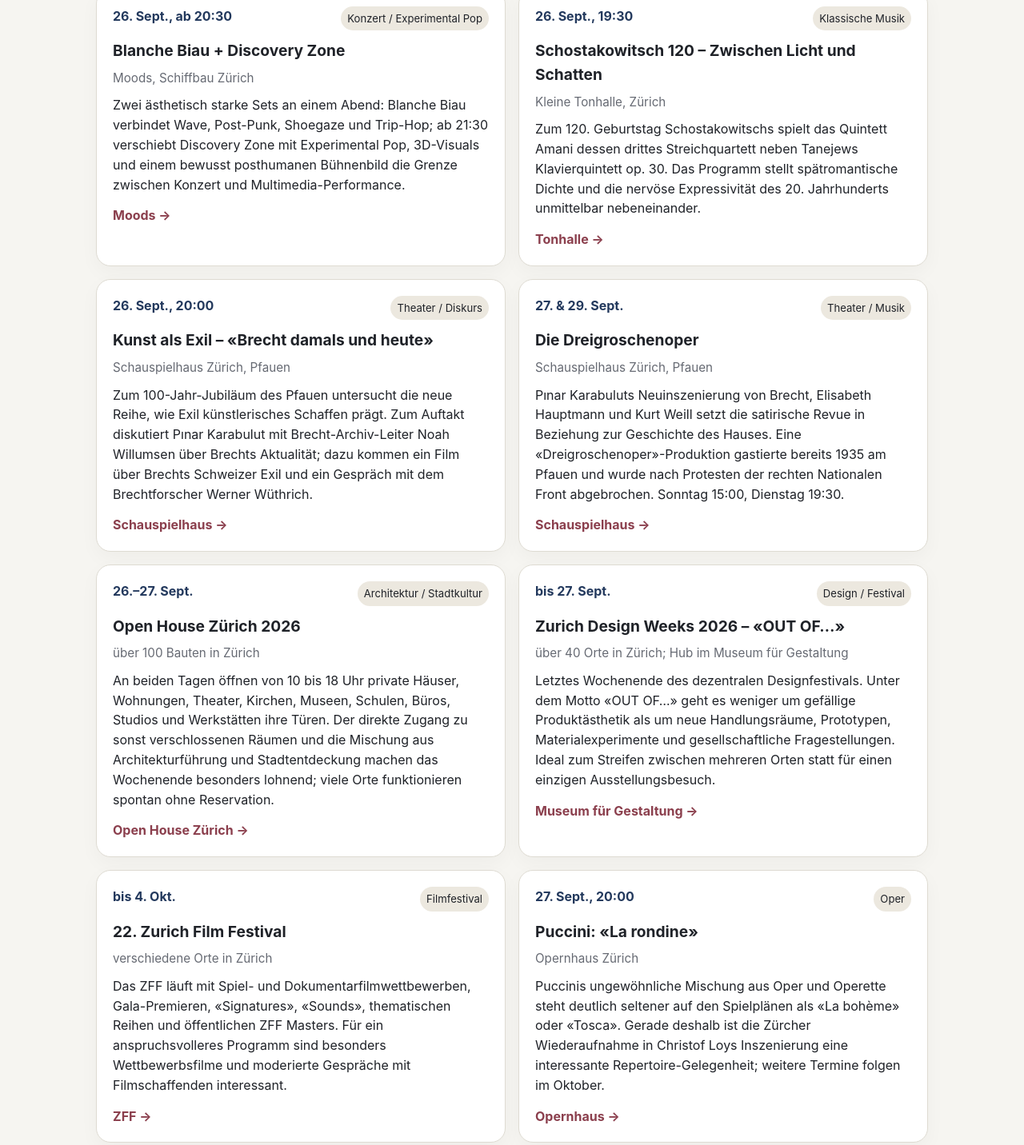
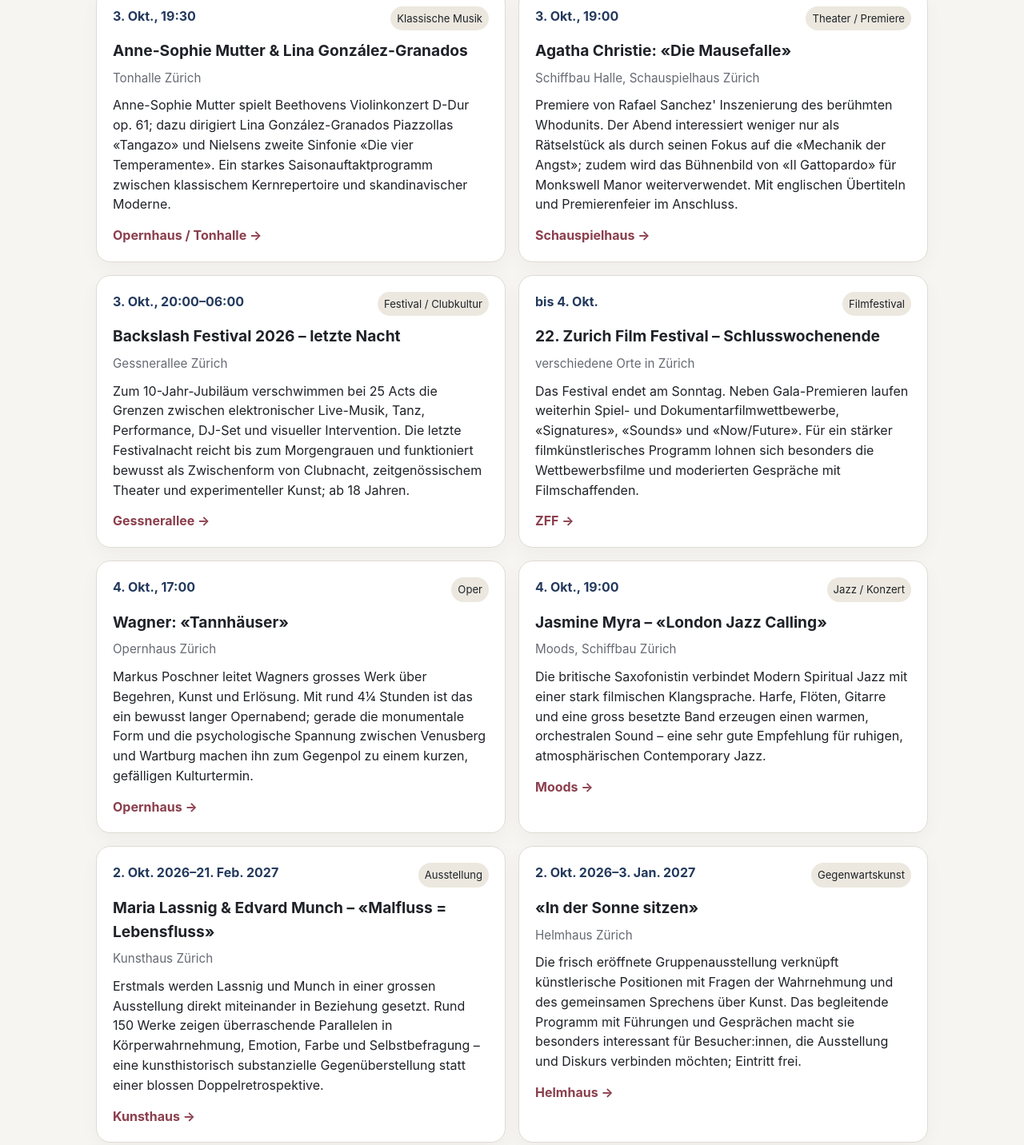
Before and after one commit to Jacky222334/GCLS-CAT1, a plain HTML site: page zurich-kultur/index.html in a window 1280 px wide. Shown: the part 441-1873 px from the top of the page at 80% size. Drawn offline with Linux system fonts and the light colour scheme.

Commit message:
Aktualisiere Zürich Kultur auf Stand 3. Oktober 2026

```diff
--- a/zurich-kultur/index.html
+++ b/zurich-kultur/index.html
@@ -26,40 +26,28 @@
       <h1>Zürich Kultur</h1>
       <p class="lead">Eine kompakte, kuratierte Auswahl für Erwachsene: Konzerte, klassische Musik, Theater, Ausstellungen, Festivals und ungewöhnliche Kulturformate in Zürich und naher Umgebung.</p>
       <div class="meta">
-        <span class="pill">Stand: 26. September 2026</span>
+        <span class="pill">Stand: 3. Oktober 2026</span>
         <span class="pill">Zürich + nahe Umgebung</span>
         <span class="pill">kuratiert statt vollständig</span>
       </div>
     </section>
-
     <section class="section">
       <h2>Jetzt besonders interessant</h2>
       <div class="grid">
-        <article class="card"><div class="topline"><span class="date">26. Sept., ab 20:30</span><span class="cat">Konzert / Experimental Pop</span></div><h3>Blanche Biau + Discovery Zone</h3><div class="place">Moods, Schiffbau Zürich</div><p class="why">Zwei ästhetisch starke Sets an einem Abend: Blanche Biau verbindet Wave, Post-Punk, Shoegaze und Trip-Hop; ab 21:30 verschiebt Discovery Zone mit Experimental Pop, 3D-Visuals und einem bewusst posthumanen Bühnenbild die Grenze zwischen Konzert und Multimedia-Performance.</p><a class="link" href="https://www.moods.ch/programm/blanche-biau-2026-09-26" target="_blank" rel="noopener">Moods →</a></article>
-
-        <article class="card"><div class="topline"><span class="date">26. Sept., 19:30</span><span class="cat">Klassische Musik</span></div><h3>Schostakowitsch 120 – Zwischen Licht und Schatten</h3><div class="place">Kleine Tonhalle, Zürich</div><p class="why">Zum 120. Geburtstag Schostakowitschs spielt das Quintett Amani dessen drittes Streichquartett neben Tanejews Klavierquintett op. 30. Das Programm stellt spätromantische Dichte und die nervöse Expressivität des 20. Jahrhunderts unmittelbar nebeneinander.</p><a class="link" href="https://tonhalle-orchester.ch/konzerte/kalender/schostakowitsch-120-zwischen-licht-und-schatten-2063626/tz/" target="_blank" rel="noopener">Tonhalle →</a></article>
-
-        <article class="card"><div class="topline"><span class="date">26. Sept., 20:00</span><span class="cat">Theater / Diskurs</span></div><h3>Kunst als Exil – «Brecht damals und heute»</h3><div class="place">Schauspielhaus Zürich, Pfauen</div><p class="why">Zum 100-Jahr-Jubiläum des Pfauen untersucht die neue Reihe, wie Exil künstlerisches Schaffen prägt. Zum Auftakt diskutiert Pınar Karabulut mit Brecht-Archiv-Leiter Noah Willumsen über Brechts Aktualität; dazu kommen ein Film über Brechts Schweizer Exil und ein Gespräch mit dem Brechtforscher Werner Wüthrich.</p><a class="link" href="https://www.schauspielhaus.ch/de/spielplan/38402/kunst-als-exil" target="_blank" rel="noopener">Schauspielhaus →</a></article>
-
-        <article class="card"><div class="topline"><span class="date">27. &amp; 29. Sept.</span><span class="cat">Theater / Musik</span></div><h3>Die Dreigroschenoper</h3><div class="place">Schauspielhaus Zürich, Pfauen</div><p class="why">Pınar Karabuluts Neuinszenierung von Brecht, Elisabeth Hauptmann und Kurt Weill setzt die satirische Revue in Beziehung zur Geschichte des Hauses. Eine «Dreigroschenoper»-Produktion gastierte bereits 1935 am Pfauen und wurde nach Protesten der rechten Nationalen Front abgebrochen. Sonntag 15:00, Dienstag 19:30.</p><a class="link" href="https://www.schauspielhaus.ch/de/spielplan/38184/die-dreigroschen-oper" target="_blank" rel="noopener">Schauspielhaus →</a></article>
-
-        <article class="card"><div class="topline"><span class="date">26.–27. Sept.</span><span class="cat">Architektur / Stadtkultur</span></div><h3>Open House Zürich 2026</h3><div class="place">über 100 Bauten in Zürich</div><p class="why">An beiden Tagen öffnen von 10 bis 18 Uhr private Häuser, Wohnungen, Theater, Kirchen, Museen, Schulen, Büros, Studios und Werkstätten ihre Türen. Der direkte Zugang zu sonst verschlossenen Räumen und die Mischung aus Architekturführung und Stadtentdeckung machen das Wochenende besonders lohnend; viele Orte funktionieren spontan ohne Reservation.</p><a class="link" href="https://openhouse-zuerich.org/" target="_blank" rel="noopener">Open House Zürich →</a></article>
-
-        <article class="card"><div class="topline"><span class="date">bis 27. Sept.</span><span class="cat">Design / Festival</span></div><h3>Zurich Design Weeks 2026 – «OUT OF…»</h3><div class="place">über 40 Orte in Zürich; Hub im Museum für Gestaltung</div><p class="why">Letztes Wochenende des dezentralen Designfestivals. Unter dem Motto «OUT OF…» geht es weniger um gefällige Produktästhetik als um neue Handlungsräume, Prototypen, Materialexperimente und gesellschaftliche Fragestellungen. Ideal zum Streifen zwischen mehreren Orten statt für einen einzigen Ausstellungsbesuch.</p><a class="link" href="https://museum-gestaltung.ch/de/ausstellung/zurich-design-weeks-0" target="_blank" rel="noopener">Museum für Gestaltung →</a></article>
-
-        <article class="card"><div class="topline"><span class="date">bis 4. Okt.</span><span class="cat">Filmfestival</span></div><h3>22. Zurich Film Festival</h3><div class="place">verschiedene Orte in Zürich</div><p class="why">Das ZFF läuft mit Spiel- und Dokumentarfilmwettbewerben, Gala-Premieren, «Signatures», «Sounds», thematischen Reihen und öffentlichen ZFF Masters. Für ein anspruchsvolleres Programm sind besonders Wettbewerbsfilme und moderierte Gespräche mit Filmschaffenden interessant.</p><a class="link" href="https://zff.com/de/programm-tickets/zff-auf-einen-blick" target="_blank" rel="noopener">ZFF →</a></article>
-
-        <article class="card"><div class="topline"><span class="date">27. Sept., 20:00</span><span class="cat">Oper</span></div><h3>Puccini: «La rondine»</h3><div class="place">Opernhaus Zürich</div><p class="why">Puccinis ungewöhnliche Mischung aus Oper und Operette steht deutlich seltener auf den Spielplänen als «La bohème» oder «Tosca». Gerade deshalb ist die Zürcher Wiederaufnahme in Christof Loys Inszenierung eine interessante Repertoire-Gelegenheit; weitere Termine folgen im Oktober.</p><a class="link" href="https://www.opernhaus.ch/spielplan/kalendarium/la-rondine/" target="_blank" rel="noopener">Opernhaus →</a></article>
-
-        <article class="card"><div class="topline"><span class="date">26. Sept.–17. Jan. 2027</span><span class="cat">Gegenwartskunst / Klang</span></div><h3>Nicole L'Huillier – «Canción de Amor»</h3><div class="place">Migros Museum für Gegenwartskunst</div><p class="why">Die heute regulär eröffnete Ausstellung ist als interaktive Klangumgebung angelegt: L'Huilliers Installationen entfalten sich erst durch Berührung, Körper, Vibration und Beteiligung des Publikums. Heute um 15:00 findet ein öffentlicher Rundgang auf Englisch statt; der Museumseintritt ist generell frei.</p><a class="link" href="https://migrosmuseum.ch/ausstellungen/nicole-lhuillier" target="_blank" rel="noopener">Migros Museum →</a></article>
-
-        <article class="card"><div class="topline"><span class="date">bis 11. Okt.</span><span class="cat">Fotografie / Medienkunst</span></div><h3>Schattenwesen – Von der Geisterfotografie zu den Phantomen des Algorithmus</h3><div class="place">Fotomuseum Winterthur</div><p class="why">Die Ausstellung verfolgt «Geister» von der spiritistischen Fotografie des 19. Jahrhunderts bis zu KI-generierten Figuren, Glitches, Datensätzen und algorithmischen Bildsystemen. Eine ungewöhnlich stringente Verbindung von Bildgeschichte, Okkultismus, Psychologie und aktueller KI-Kultur.</p><a class="link" href="https://www.fotomuseum.ch/de/exhibitions-post/schattenwesen-von-der-geisterfotografie-zu-den-phantomen-des-algorithmus/" target="_blank" rel="noopener">Fotomuseum Winterthur →</a></article>
+        <article class="card"><div class="topline"><span class="date">3. Okt., 19:30</span><span class="cat">Klassische Musik</span></div><h3>Anne-Sophie Mutter &amp; Lina González-Granados</h3><div class="place">Tonhalle Zürich</div><p class="why">Anne-Sophie Mutter spielt Beethovens Violinkonzert D-Dur op. 61; dazu dirigiert Lina González-Granados Piazzollas «Tangazo» und Nielsens zweite Sinfonie «Die vier Temperamente». Ein starkes Saisonauftaktprogramm zwischen klassischem Kernrepertoire und skandinavischer Moderne.</p><a class="link" href="https://www.opernhaus.ch/spielplan/kalendarium/1-philharmonisches-konzert-1/2026-2027" target="_blank" rel="noopener">Opernhaus / Tonhalle →</a></article>
+        <article class="card"><div class="topline"><span class="date">3. Okt., 19:00</span><span class="cat">Theater / Premiere</span></div><h3>Agatha Christie: «Die Mausefalle»</h3><div class="place">Schiffbau Halle, Schauspielhaus Zürich</div><p class="why">Premiere von Rafael Sanchez' Inszenierung des berühmten Whodunits. Der Abend interessiert weniger nur als Rätselstück als durch seinen Fokus auf die «Mechanik der Angst»; zudem wird das Bühnenbild von «Il Gattopardo» für Monkswell Manor weiterverwendet. Mit englischen Übertiteln und Premierenfeier im Anschluss.</p><a class="link" href="https://www.schauspielhaus.ch/de/spielplan/38206/die-mausefalle" target="_blank" rel="noopener">Schauspielhaus →</a></article>
+        <article class="card"><div class="topline"><span class="date">3. Okt., 20:00–06:00</span><span class="cat">Festival / Clubkultur</span></div><h3>Backslash Festival 2026 – letzte Nacht</h3><div class="place">Gessnerallee Zürich</div><p class="why">Zum 10-Jahr-Jubiläum verschwimmen bei 25 Acts die Grenzen zwischen elektronischer Live-Musik, Tanz, Performance, DJ-Set und visueller Intervention. Die letzte Festivalnacht reicht bis zum Morgengrauen und funktioniert bewusst als Zwischenform von Clubnacht, zeitgenössischem Theater und experimenteller Kunst; ab 18 Jahren.</p><a class="link" href="https://gessnerallee.ch/veranstaltungen/backslash-festival-2026" target="_blank" rel="noopener">Gessnerallee →</a></article>
+        <article class="card"><div class="topline"><span class="date">bis 4. Okt.</span><span class="cat">Filmfestival</span></div><h3>22. Zurich Film Festival – Schlusswochenende</h3><div class="place">verschiedene Orte in Zürich</div><p class="why">Das Festival endet am Sonntag. Neben Gala-Premieren laufen weiterhin Spiel- und Dokumentarfilmwettbewerbe, «Signatures», «Sounds» und «Now/Future». Für ein stärker filmkünstlerisches Programm lohnen sich besonders die Wettbewerbsfilme und moderierten Gespräche mit Filmschaffenden.</p><a class="link" href="https://zff.com/de/programm-tickets/programm" target="_blank" rel="noopener">ZFF →</a></article>
+        <article class="card"><div class="topline"><span class="date">4. Okt., 17:00</span><span class="cat">Oper</span></div><h3>Wagner: «Tannhäuser»</h3><div class="place">Opernhaus Zürich</div><p class="why">Markus Poschner leitet Wagners grosses Werk über Begehren, Kunst und Erlösung. Mit rund 4¼ Stunden ist das ein bewusst langer Opernabend; gerade die monumentale Form und die psychologische Spannung zwischen Venusberg und Wartburg machen ihn zum Gegenpol zu einem kurzen, gefälligen Kulturtermin.</p><a class="link" href="https://www.opernhaus.ch/spielplan/kalendarium/tannhaeuser-1" target="_blank" rel="noopener">Opernhaus →</a></article>
+        <article class="card"><div class="topline"><span class="date">4. Okt., 19:00</span><span class="cat">Jazz / Konzert</span></div><h3>Jasmine Myra – «London Jazz Calling»</h3><div class="place">Moods, Schiffbau Zürich</div><p class="why">Die britische Saxofonistin verbindet Modern Spiritual Jazz mit einer stark filmischen Klangsprache. Harfe, Flöten, Gitarre und eine gross besetzte Band erzeugen einen warmen, orchestralen Sound – eine sehr gute Empfehlung für ruhigen, atmosphärischen Contemporary Jazz.</p><a class="link" href="https://moods.ch/programm/jasmine-myra-2026-10-04" target="_blank" rel="noopener">Moods →</a></article>
+        <article class="card"><div class="topline"><span class="date">2. Okt. 2026–21. Feb. 2027</span><span class="cat">Ausstellung</span></div><h3>Maria Lassnig &amp; Edvard Munch – «Malfluss = Lebensfluss»</h3><div class="place">Kunsthaus Zürich</div><p class="why">Erstmals werden Lassnig und Munch in einer grossen Ausstellung direkt miteinander in Beziehung gesetzt. Rund 150 Werke zeigen überraschende Parallelen in Körperwahrnehmung, Emotion, Farbe und Selbstbefragung – eine kunsthistorisch substanzielle Gegenüberstellung statt einer blossen Doppelretrospektive.</p><a class="link" href="https://www.kunsthaus.ch/besuch-planen/ausstellungen/maria-lassnig-und-edvard-munch/" target="_blank" rel="noopener">Kunsthaus →</a></article>
+        <article class="card"><div class="topline"><span class="date">2. Okt. 2026–3. Jan. 2027</span><span class="cat">Gegenwartskunst</span></div><h3>«In der Sonne sitzen»</h3><div class="place">Helmhaus Zürich</div><p class="why">Die frisch eröffnete Gruppenausstellung verknüpft künstlerische Positionen mit Fragen der Wahrnehmung und des gemeinsamen Sprechens über Kunst. Das begleitende Programm mit Führungen und Gesprächen macht sie besonders interessant für Besucher:innen, die Ausstellung und Diskurs verbinden möchten; Eintritt frei.</p><a class="link" href="https://helmhaus.org/de/" target="_blank" rel="noopener">Helmhaus →</a></article>
+        <article class="card"><div class="topline"><span class="date">bis 11. Okt.</span><span class="cat">Fotografie / Medienkunst</span></div><h3>Schattenwesen – Von der Geisterfotografie zu den Phantomen des Algorithmus</h3><div class="place">Fotomuseum Winterthur</div><p class="why">Historische Geisterfotografie trifft auf KI-generierte Figuren, Glitches, Datensätze und algorithmische Bildwelten. Die Ausstellung untersucht präzise, weshalb technische Bilder zugleich als Beweis erscheinen und Projektionsräume für Unsicherheit, Okkultes und kollektive Imagination erzeugen.</p><a class="link" href="https://www.fotomuseum.ch/de/exhibitions-post/schattenwesen-von-der-geisterfotografie-zu-den-phantomen-des-algorithmus/" target="_blank" rel="noopener">Fotomuseum Winterthur →</a></article>
+        <article class="card"><div class="topline"><span class="date">bis 17. Jan. 2027</span><span class="cat">Klangkunst / Installation</span></div><h3>Nicole L'Huillier – «Canción de Amor»</h3><div class="place">Migros Museum für Gegenwartskunst</div><p class="why">L'Huilliers farbige Klanginstallationen entfalten sich erst durch Körper, Vibration, Nähe und Beteiligung des Publikums. Dadurch entsteht eher eine begehbare Resonanzumgebung als eine klassische Ausstellung – sinnlich, technisch und sozial zugleich. Der Eintritt ist frei.</p><a class="link" href="https://migrosmuseum.ch/" target="_blank" rel="noopener">Migros Museum →</a></article>
       </div>
     </section>
-
     <div class="note"><strong>Auswahlprinzip:</strong> Bevorzugt werden künstlerisch profilierte, ungewöhnliche oder zeitlich besonders relevante Veranstaltungen. Die Liste ist bewusst nicht vollständig. Termine, Restkarten und Programmdetails können sich ändern; vor dem Besuch bitte die verlinkte Veranstalterseite prüfen.</div>
-
-    <footer>Diese Seite wird als fortlaufende Kulturübersicht gepflegt. Letzte redaktionelle Aktualisierung: 26. September 2026.</footer>
+    <footer>Diese Seite wird als fortlaufende Kulturübersicht gepflegt. Letzte redaktionelle Aktualisierung: 3. Oktober 2026.</footer>
   </main>
 </body>
 </html>
```
